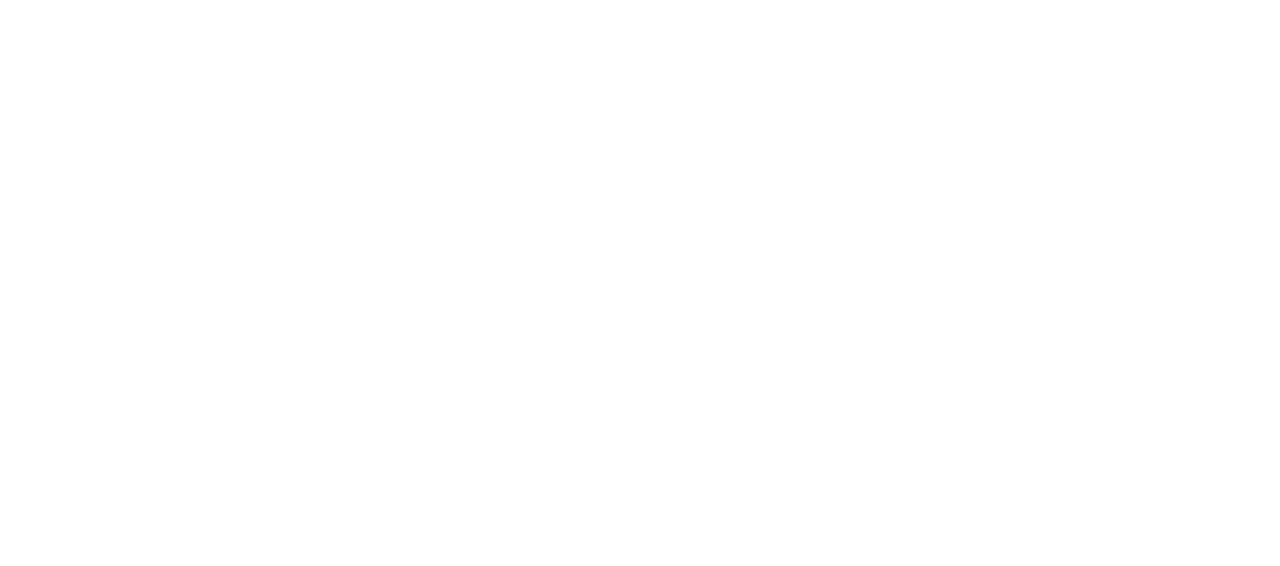
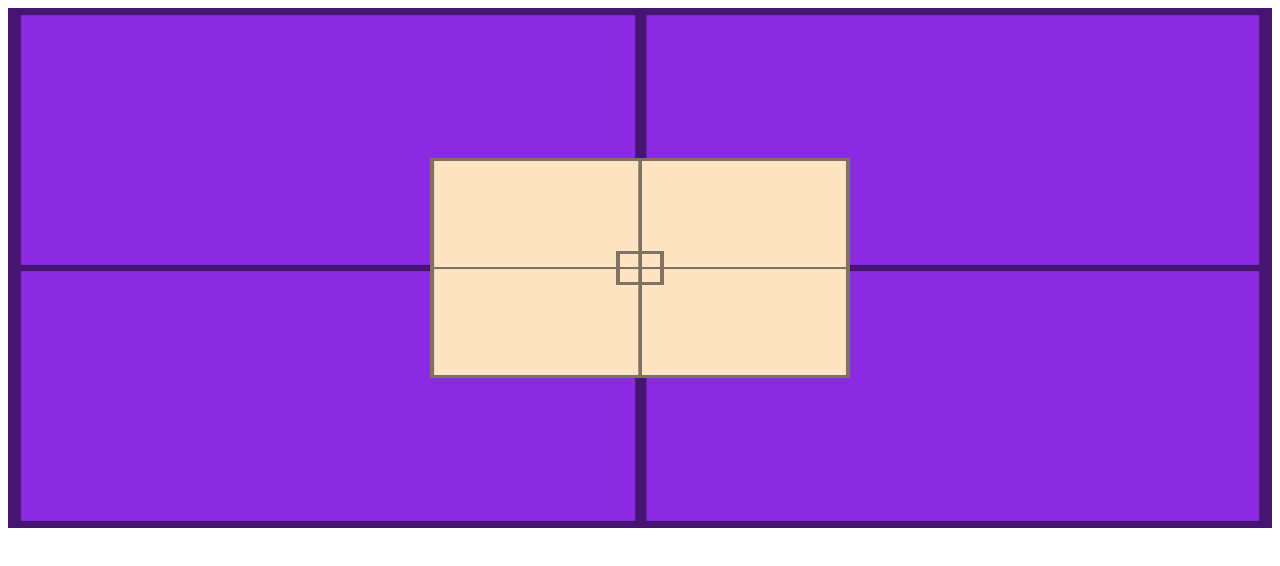
Before and after one commit to cafeef/HTML5, a plain HTML site: page exercícios/ex022b/fundo007.html in a window 1280 px wide. Drawn offline with Linux system fonts and the light colour scheme.

Commit message:
fiz o fundo 007 em html

```diff
--- a/exercícios/ex022b/fundo007.html
+++ b/exercícios/ex022b/fundo007.html
@@ -3,9 +3,34 @@
 <head>
     <meta charset="UTF-8">
     <meta name="viewport" content="width=device-width, initial-scale=1.0">
-    <title>Centralização de caixas</title>
+    <title>Alinhamento vertical</title>
+    <style>
+        #container {
+            background-image: url(imagens/target001.png);
+            background-size: 100% 100%;
+            position: relative;
+            height: 500px;
+            padding: 10px;
+            background-color: blueviolet;
+        }
+        #conteudo {
+            background-image: url(imagens/target001.png);
+            background-size: 100% 100%;
+            position: absolute;
+            top: 50%;
+            left: 50%;
+            height: 200px;
+            width: 400px;
+            padding: 10px;
+            background-color: bisque;
+            transform: translate(-50%, -50%);
+        }
+    </style>
 </head>
 <body>
-
+    <section id="container">
+        <article id="conteudo">
+        </article>
+    </section>
 </body>
 </html>
```
